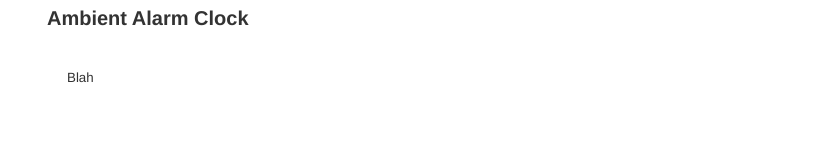
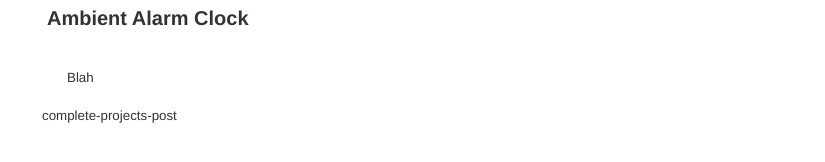
Before and after one commit to dentalplan/dentalplan.github.io, a Jekyll site: the page built from _posts/projects/2012-07-12-ambientalarm.md, in a window 1280 px wide. Shown: the part 170-332 px from the top of the page, without its empty margins (213-1038 px from the left). Built offline with Jekyll 4.4.1, drawn with Linux system fonts in a browser that asks for light colours; Markdown is read by kramdown in place of the engine named in the settings.

```diff
--- a/_layouts/post.html
+++ b/_layouts/post.html
@@ -1,14 +1,15 @@
 ---
 layout: default
 ---
-
+<body id="{{ page.category }}-post">
 <article>
         <header>
             <h1>{{ page.title }}</h1>
         </header>
-
         <div class="entry">{{ content }}</div>
 
+	{{ page.category }}-post
         <footer><!-- additional info --></footer>
 
 </article>
+</body>
```
